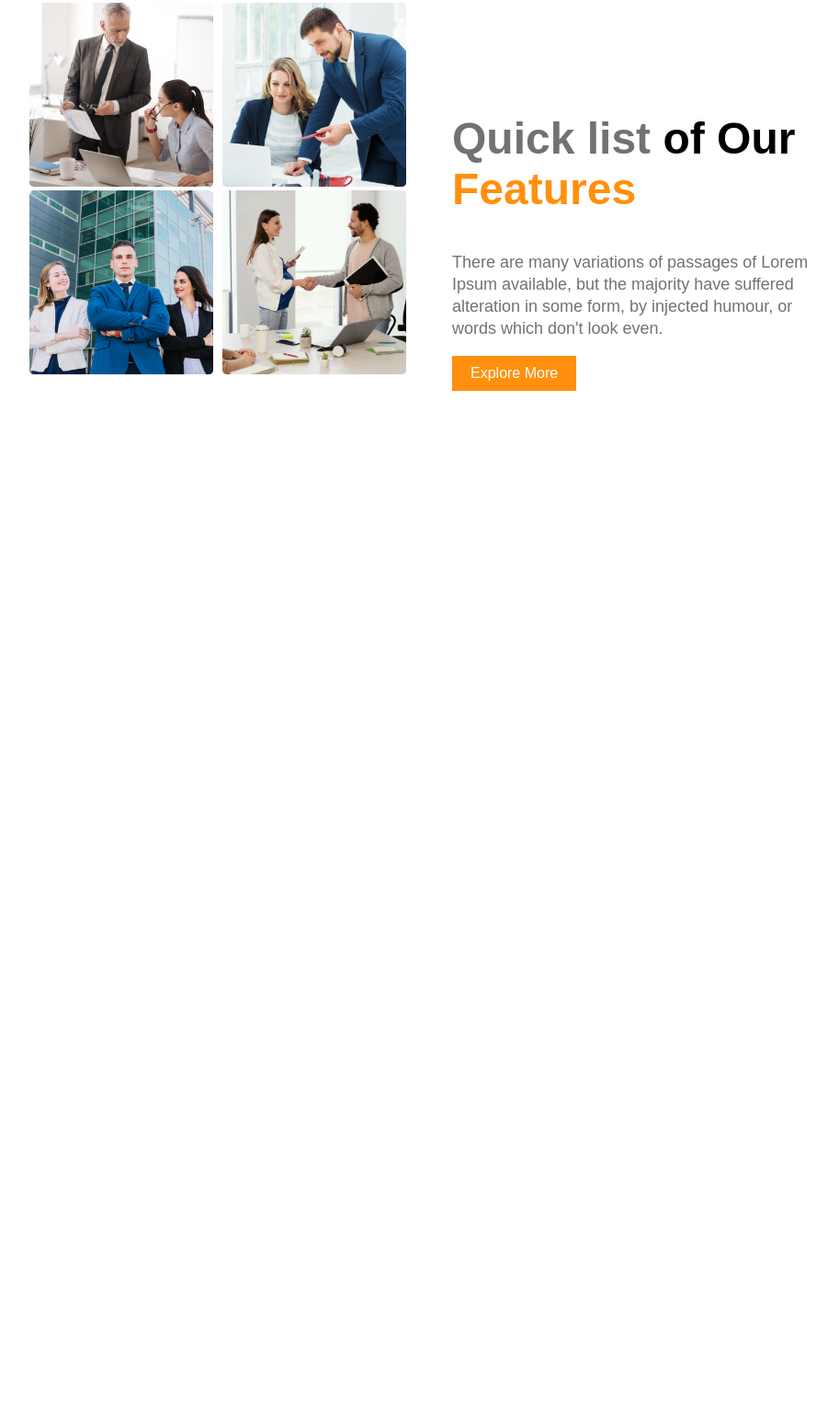
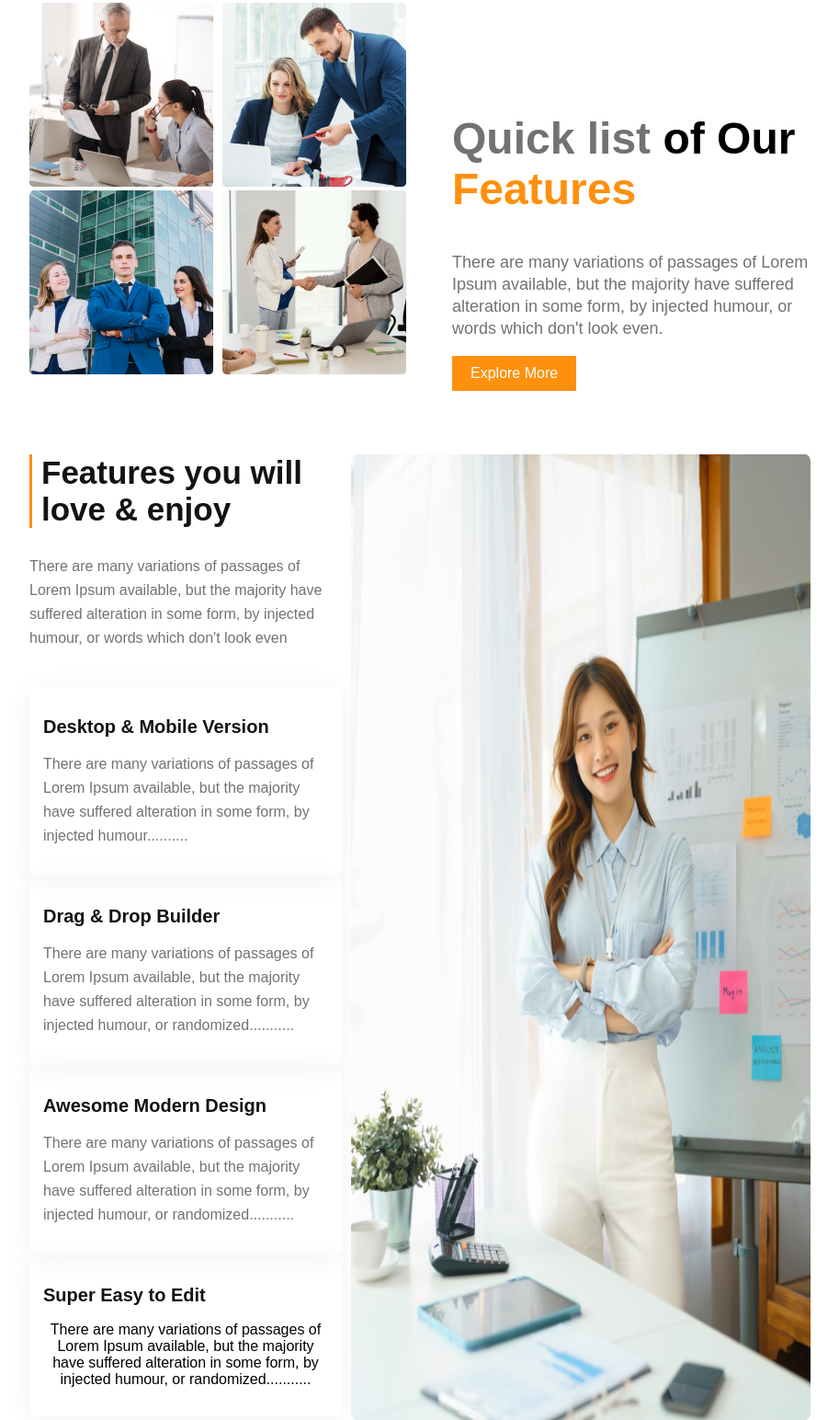
Before and after one commit to Shahil-Dev/G-3-Architects, a plain HTML site: page index.html in a window 1280 px wide. Shown: the part 1149-2693 px from the top of the page at 92% size, without its empty margins (183-1096 px from the left). Before the commit the page ends 1574 px from the top, so only its background shows below. Drawn offline with Linux system fonts and the light colour scheme.

Commit message:
fourth commit

```diff
--- a/index.html
+++ b/index.html
@@ -48,6 +48,32 @@
                 <button>Explore More</button>
             </section>
         </div>
+       <div  class="love display-flex">
+        <section class="are">
+            <!--text-sec-->
+         <h1 class="enjoy">Features you will <br> love & enjoy</h1>
+         <p class="lorem">There are many variations of passages of Lorem Ipsum available, but the majority have suffered alteration in some form, by injected humour, or  words which don't look even</p>
+         <div class="mobile">
+            <h1 class="laap">Desktop & Mobile Version</h1>
+            <p class="may">There are many variations of passages of Lorem Ipsum available, but the majority have suffered alteration in some form, by injected humour..........</p>
+         </div>
+         <div class="mobile">
+            <h1 class="laap">Drag & Drop Builder</h1>
+            <p class="may">There are many variations of passages of Lorem Ipsum available, but the majority have suffered alteration in some form, by injected humour, or randomized...........</p>
+         </div>
+         <div class="mobile">
+            <h1 class="laap">Awesome Modern Design</h1>
+            <p class="may">There are many variations of passages of Lorem Ipsum available, but the majority have suffered alteration in some form, by injected humour, or randomized...........</p>
+       </div>
+         <div class="mobile">
+            <h1 class="laap">Super Easy to Edit</h1>
+            <p>There are many variations of passages of Lorem Ipsum available, but the majority have suffered alteration in some form, by injected humour, or randomized...........</p>
+         </div>
+        </section>
+        <section class="girl">
+            <img class="girl-img" src="./Images/architect.png" alt="">
+        </section>
+       </div>
 
     </main>
     <footer></footer>
--- a/index.js
+++ b/index.js
@@ -1,4 +1,3 @@
-// script.js
 document.querySelector('.menu-toggle').addEventListener('click', () => {
     const navItems = document.querySelector('.nav-items');
     navItems.classList.toggle('nav-active');
--- a/style.css
+++ b/style.css
@@ -86,7 +86,57 @@ button:hover {
     font-size: 18px;
     line-height: 1.5rem;
 }
-
+.love{
+    justify-content: space-between;
+    margin-top: 40px;
+    text-align: center;
+}
+.are{
+    width: 40%;
+}
+.girl-img{
+    width: 500px;
+    height: 1050px;
+    margin-top: 29px;
+}
+.lorem{
+    color: rgb(114, 114, 114);
+    font-size: 16px;
+    font-weight: 400;
+    line-height: 26px;
+    letter-spacing: 0%;
+    text-align: left;
+    margin-bottom: 40px;
+}
+.mobile{
+    border-radius: 8px;
+    box-shadow: 0px 4px 30px 0px rgba(0, 0, 0, 0.06);
+    padding: 15px;
+}
+.laap{
+    color: rgb(19, 19, 19);
+   font-size: 20px;
+    font-weight: 600;
+    line-height: 23px;
+    letter-spacing: 0%;
+    text-align: left;
+}
+.may{
+    color: rgb(114, 114, 114);
+    font-size: 16px;
+    font-weight: 400;
+    line-height: 26px;
+    letter-spacing: 0%;
+    text-align: left;
+}
+.enjoy{
+    color: rgb(19, 19, 19);
+    font-size: 35px;
+    font-weight: 600;
+     text-align: left;
+     border-left: 3px solid  rgb(255, 144, 14);
+     padding-left: 10px;
+}
 /* Responsive Styles */
 @media (max-width: 1200px) {
     .G3 {
@@ -101,7 +151,17 @@ button:hover {
     .menu-toggle {
         display: none;
     }
-
+    .love{
+        display: block;
+        height: auto;
+    }
+    .are{
+        width: 100%;
+        text-align: center;
+    }
+    .girl-img{
+        width: 100%;
+    }
 }
 
 @media (max-width: 992px) {
@@ -130,6 +190,13 @@ button:hover {
     }
     .menu-toggle {
         display: none;
+    }
+    .are{
+        width: 100%;
+        text-align: center;
+    }
+    .girl-img{
+        width: 100%;
     }
 }
 
@@ -160,6 +227,13 @@ button:hover {
     .features {
         margin-top: 7px;
     }
+    .are{
+        width: 100%;
+        text-align: center;
+    }
+    .girl-img{
+        width: 100%;
+    }
 }
 
 @media (max-width: 576px) {
@@ -189,8 +263,6 @@ button:hover {
     }
     .faat{
         width: 80%;
-
-
     }
     .sec-div{
     display: block;
@@ -205,9 +277,22 @@ button:hover {
         font-size: 0.9rem;
         padding: 8px 16px;
     }
+    .are{
+        width: 100%;
+        text-align: center;
+    }
+    .girl-img{
+        width: 100%;
+    }
+    .enjoy{
+        margin-left: 20px;
+    }
+    .lorem{
+        margin-left: 20px;
+    }
 }
 
 /* Show the menu when toggle is clicked */
-.nav-active {
-    display: flex !important;
+.nav-active{
+    display: flex ;
 }
```
